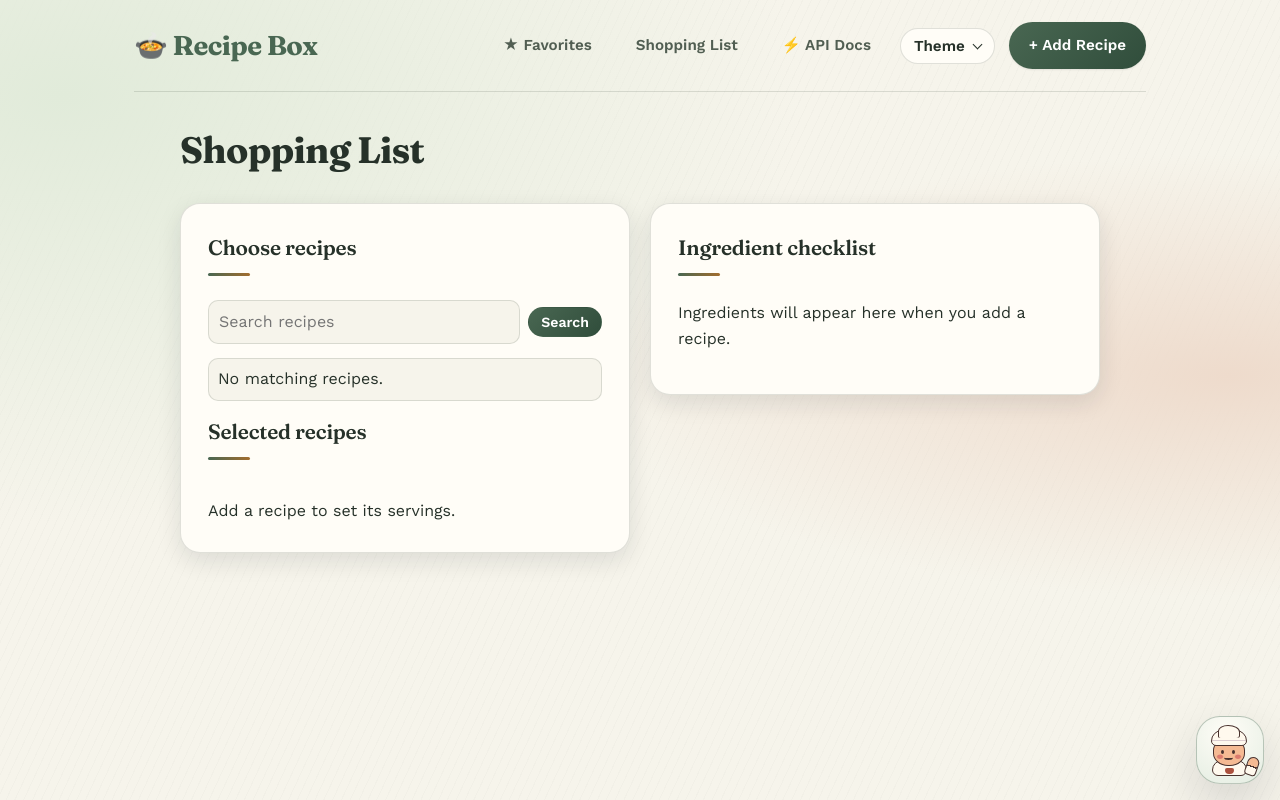
After one commit to nitheeshkumarth-byte/recipe-box, a Flask app: page /shopping-list in a window 1280 px wide. The commit adds this page. Run offline with Flask 3, Linux system fonts and the light colour scheme; data that the repository does not hold is empty; some libraries are stand-ins or nearby versions.

Commit message:
Add shopping lists, visual checks, and production monitoring

```diff
--- a/app.py
+++ b/app.py
@@ -655,6 +655,11 @@ def view_recipe(recipe_id):
     return render_template("recipe.html", recipe=recipe)
 
 
+@app.get("/shopping-list")
+def shopping_list():
+    return render_template("shopping_list.html")
+
+
 @app.route("/add", methods=["GET", "POST"])
 def add_recipe():
     if request.method == "POST":
--- /dev/null
+++ b/static/shopping-list.js
@@ -0,0 +1,288 @@
+const unitAliases = new Map(Object.entries({
+    cups: 'cup', teaspoons: 'tsp', teaspoon: 'tsp', tablespoons: 'tbsp', tablespoon: 'tbsp',
+    grams: 'g', gram: 'g', kilograms: 'kg', kilogram: 'kg', milliliters: 'ml', milliliter: 'ml',
+    liters: 'l', liter: 'l', ounces: 'oz', ounce: 'oz', pounds: 'lb', pound: 'lb',
+}));
+const storageKey = 'recipe-box-shopping-list';
+const quantities = new Intl.NumberFormat(undefined, { maximumSignificantDigits: 8 });
+
+function clean(value = '') {
+    return (value || '').normalize('NFKC').trim().replace(/\s+/g, ' ');
+}
+
+function ingredientsFor(selection) {
+    const totals = new Map();
+    for (const { recipe, servings } of selection) {
+        const scale = servings / recipe.servings;
+        for (const ingredient of recipe.ingredients) {
+            const name = clean(ingredient.name);
+            const rawUnit = clean(ingredient.unit).toLowerCase();
+            const unit = unitAliases.get(rawUnit) || rawUnit;
+            if (!name) continue;
+
+            const amount = ingredient.amount * scale;
+            const measured = Number.isFinite(amount) && amount > 0;
+            const key = JSON.stringify([name.toLowerCase(), unit, measured]);
+            const item = totals.get(key) || { key, name, unit, measured, amount: 0 };
+            if (measured) item.amount += amount;
+            totals.set(key, item);
+        }
+    }
+    return [...totals.values()].sort((a, b) => a.name.localeCompare(b.name) || a.unit.localeCompare(b.unit));
+}
+
+async function sessionStorageScope(sessionToken) {
+    if (!sessionToken || !globalThis.crypto?.subtle) return null;
+    const digest = await crypto.subtle.digest('SHA-256', new TextEncoder().encode(sessionToken));
+    return Array.from(new Uint8Array(digest), byte => byte.toString(16).padStart(2, '0')).join('');
+}
+
+function savedList(scope) {
+    try {
+        const saved = JSON.parse(sessionStorage.getItem(storageKey));
+        return scope && saved?.scope === scope && Array.isArray(saved.selection) && Array.isArray(saved.checked)
+            ? saved : null;
+    } catch {
+        return null;
+    }
+}
+
+function element(tag, text, className) {
+    const node = document.createElement(tag);
+    if (text) node.textContent = text;
+    if (className) node.className = className;
+    return node;
+}
+
+async function load(path, signal) {
+    const response = await fetch(path, { signal });
+    if (!response.ok) throw new Error('Could not load recipes. Please try again.');
+    return response.json();
+}
+
+export async function mountShoppingList(container, sessionToken) {
+    document.title = 'Shopping List · Recipe Box';
+    container.innerHTML = `
+        <section class="form-page shopping-list" aria-labelledby="shopping-title">
+            <h1 id="shopping-title" class="form-title">Shopping List</h1>
+            <div class="shopping-grid">
+                <section class="shopping-card" aria-labelledby="shopping-recipes">
+                    <h2 id="shopping-recipes" class="form-heading">Choose recipes</h2>
+                    <form class="shopping-search" role="search" aria-label="Find recipes for your shopping list">
+                        <input type="search" aria-label="Search recipes" placeholder="Search recipes">
+                        <button type="submit" class="action-btn">Search</button>
+                    </form>
+                    <ul class="shopping-options" aria-label="Available recipes"></ul>
+                    <nav class="shopping-pagination" aria-label="Recipe results pages" hidden>
+                        <button type="button" class="action-btn" data-previous>Previous</button>
+                        <span></span>
+                        <button type="button" class="action-btn" data-next>Next</button>
+                    </nav>
+                    <h2 class="form-heading">Selected recipes</h2>
+                    <ul class="shopping-selection"></ul>
+                    <p class="shopping-selection-empty">Add a recipe to set its servings.</p>
+                    <p class="shopping-status" role="status"></p>
+                </section>
+                <section class="shopping-card" aria-labelledby="shopping-ingredients">
+                    <h2 id="shopping-ingredients" class="form-heading">Ingredient checklist</h2>
+                    <p class="shopping-empty">Ingredients will appear here when you add a recipe.</p>
+                    <p class="shopping-progress" role="status" hidden></p>
+                    <ul class="shopping-checklist"></ul>
+                </section>
+            </div>
+        </section>`;
+
+    const form = container.querySelector('.shopping-search');
+    const options = container.querySelector('.shopping-options');
+    const selectedList = container.querySelector('.shopping-selection');
+    const selectionEmpty = container.querySelector('.shopping-selection-empty');
+    const status = container.querySelector('.shopping-status');
+    const checklist = container.querySelector('.shopping-checklist');
+    const empty = container.querySelector('.shopping-empty');
+    const emptyMessage = empty.textContent;
+    const progress = container.querySelector('.shopping-progress');
+    const pagination = container.querySelector('.shopping-pagination');
+    const previous = pagination.querySelector('[data-previous]');
+    const next = pagination.querySelector('[data-next]');
+    const picked = new Set();
+    const selected = new Map();
+    let page = 1;
+    let search = '';
+    let catalogRequest;
+    const scope = await sessionStorageScope(sessionToken);
+    const pending = new Set();
+
+    function save() {
+        if (!scope) return;
+        const selection = [...selected.values()].map(({ recipe, servings }) => ({ id: recipe.id, servings }));
+        try {
+            sessionStorage.setItem(storageKey, JSON.stringify({ scope, selection, checked: [...picked] }));
+        } catch {
+            // Some browsing modes disable session storage.
+        }
+    }
+
+    function clearCheckedIngredients(selection) {
+        for (const ingredient of ingredientsFor([selection])) picked.delete(ingredient.key);
+    }
+
+    function renderChecklist() {
+        const ingredients = ingredientsFor(selected.values());
+        empty.hidden = ingredients.length > 0;
+        empty.textContent = selected.size ? 'The selected recipes have no ingredients.' : emptyMessage;
+        progress.hidden = ingredients.length === 0;
+        function updateProgress() {
+            const checked = ingredients.filter(({ key }) => picked.has(key)).length;
+            progress.textContent = `${checked} of ${ingredients.length} checked`;
+        }
+        checklist.replaceChildren(...ingredients.map(item => {
+            const row = element('li');
+            const label = element('label');
+            const box = element('input');
+            box.type = 'checkbox';
+            box.checked = picked.has(item.key);
+            const unit = item.amount !== 1 && item.unit === 'cup' ? 'cups' : item.unit;
+            const quantity = item.measured ? quantities.format(item.amount) : '';
+            label.append(box, element('span', [quantity, unit, item.name].filter(Boolean).join(' ')));
+            box.addEventListener('change', () => {
+                if (box.checked) picked.add(item.key);
+                else picked.delete(item.key);
+                updateProgress();
+                save();
+            });
+            row.append(label);
+            return row;
+        }));
+        updateProgress();
+    }
+
+    function renderSelection(focusOptions = false) {
+        selectionEmpty.hidden = selected.size > 0;
+        selectedList.replaceChildren(...[...selected.values()].map(selection => {
+            const { recipe, servings } = selection;
+            const row = element('li');
+            const name = element('a', recipe.title);
+            name.href = `/recipe/${recipe.id}`;
+            const label = element('label', 'Servings ');
+            const count = element('input');
+            count.type = 'number';
+            count.min = '1';
+            count.max = '2147483647';
+            count.required = true;
+            count.value = servings;
+            count.setAttribute('aria-label', `Servings for ${recipe.title}`);
+            count.addEventListener('change', () => {
+                if (!count.checkValidity()) {
+                    count.reportValidity();
+                    count.value = selection.servings;
+                    return;
+                }
+                if (count.valueAsNumber === selection.servings) return;
+                clearCheckedIngredients(selection);
+                selection.servings = count.valueAsNumber;
+                renderChecklist();
+                save();
+            });
+            label.append(count);
+            const remove = element('button', 'Remove', 'action-btn');
+            remove.type = 'button';
+            remove.setAttribute('aria-label', `Remove ${recipe.title}`);
+            remove.addEventListener('click', () => {
+                clearCheckedIngredients(selection);
+                selected.delete(recipe.id);
+                renderSelection(true);
+                save();
+            });
+            const actions = element('div', '', 'shopping-selection-actions');
+            actions.append(label, remove);
+            row.append(name, actions);
+            return row;
+        }));
+        for (const button of options.querySelectorAll('button[data-recipe]')) {
+            const id = Number(button.dataset.recipe);
+            button.disabled = selected.has(id) || pending.has(id);
+            button.textContent = selected.has(id) ? 'Added' : 'Add';
+        }
+        if (focusOptions) form.querySelector('input').focus();
+        renderChecklist();
+    }
+
+    async function browse() {
+        catalogRequest?.abort();
+        const request = new AbortController();
+        catalogRequest = request;
+        options.setAttribute('aria-busy', 'true');
+        previous.disabled = true;
+        next.disabled = true;
+        try {
+            const params = new URLSearchParams({ q: search, page });
+            const data = await load(`/api/recipes?${params}`, request.signal);
+            options.replaceChildren(...data.recipes.map(summary => {
+                const row = element('li');
+                const add = element('button', 'Add', 'action-btn');
+                add.type = 'button';
+                add.dataset.recipe = summary.id;
+                add.setAttribute('aria-label', `Add ${summary.title}`);
+                add.addEventListener('click', async () => {
+                    pending.add(summary.id);
+                    add.disabled = true;
+                    status.textContent = '';
+                    try {
+                        const recipe = await load(`/api/recipes/${summary.id}`);
+                        const selection = { recipe, servings: recipe.servings };
+                        clearCheckedIngredients(selection);
+                        selected.set(recipe.id, selection);
+                        save();
+                    } catch (error) {
+                        status.textContent = error.message;
+                    } finally {
+                        pending.delete(summary.id);
+                        renderSelection();
+                    }
+                });
+                row.append(element('span', summary.title), add);
+                return row;
+            }));
+            if (!data.recipes.length) options.append(element('li', 'No matching recipes.'));
+            pagination.hidden = data.pages < 2;
+            previous.disabled = data.page <= 1;
+            next.disabled = data.page >= data.pages;
+            pagination.querySelector('span').textContent = `${data.page} / ${data.pages}`;
+            renderSelection();
+        } catch (error) {
+            if (error.name !== 'AbortError') status.textContent = 'Could not load recipes. Use Search to try again.';
+        } finally {
+            if (catalogRequest === request) options.removeAttribute('aria-busy');
+        }
+    }
+
+    form.addEventListener('submit', event => {
+        event.preventDefault();
+        status.textContent = '';
+        search = form.querySelector('input').value.trim();
+        page = 1;
+        browse();
+    });
+    previous.addEventListener('click', () => { page--; browse(); });
+    next.addEventListener('click', () => { page++; browse(); });
+
+    const saved = savedList(scope);
+    if (saved) {
+        const entries = saved.selection.filter(({ id, servings }) => Number.isInteger(id) && id > 0 &&
+            Number.isInteger(servings) && servings > 0 && servings <= 2147483647);
+        const recovered = await Promise.allSettled(entries.map(async ({ id, servings }) => ({
+            recipe: await load(`/api/recipes/${id}`), servings,
+        })));
+        for (const entry of recovered) if (entry.status === 'fulfilled') selected.set(entry.value.recipe.id, entry.value);
+        for (const { key } of ingredientsFor(selected.values())) if (saved.checked.includes(key)) picked.add(key);
+        if (recovered.some(entry => entry.status === 'rejected')) status.textContent = 'Some saved recipes are unavailable.';
+    }
+    renderSelection();
+    await browse();
+}
+
+const shoppingPage = document.getElementById('shopping-list');
+if (shoppingPage) {
+    const sessionToken = document.querySelector('meta[name="csrf-token"]')?.content;
+    mountShoppingList(shoppingPage, sessionToken);
+}
--- a/static/style.css
+++ b/static/style.css
@@ -1809,3 +1809,126 @@ a.tag:hover {
     color: var(--ink-soft);
     box-shadow: none;
 }
+
+.shopping-list {
+    max-width: 920px;
+}
+
+.shopping-grid {
+    display: grid;
+    grid-template-columns: repeat(2, minmax(0, 1fr));
+    align-items: start;
+    gap: 20px;
+}
+
+.shopping-card {
+    display: grid;
+    gap: 14px;
+    min-width: 0;
+    padding: clamp(16px, 3vw, 27px);
+    border: 1px solid var(--line);
+    border-radius: 20px;
+    background: var(--paper);
+    box-shadow: var(--shadow-md);
+}
+
+.shopping-search,
+.shopping-pagination,
+.shopping-selection-actions {
+    display: flex;
+    align-items: center;
+    flex-wrap: wrap;
+    gap: 8px;
+}
+
+.shopping-search input,
+.shopping-selection input {
+    min-width: 0;
+    padding: 8px 10px;
+    border: 1px solid var(--line);
+    border-radius: 10px;
+    background: var(--cream);
+    color: var(--ink);
+    font: inherit;
+}
+
+.shopping-search input {
+    flex: 1 1 140px;
+}
+
+.shopping-selection input {
+    width: 4.5em;
+}
+
+.shopping-options,
+.shopping-selection,
+.shopping-checklist {
+    display: grid;
+    gap: 6px;
+    list-style: none;
+}
+
+.shopping-card li {
+    display: flex;
+    align-items: center;
+    justify-content: space-between;
+    gap: 8px;
+    padding: 7px 9px;
+    border: 1px solid var(--line);
+    border-radius: 10px;
+    background: var(--cream);
+    overflow-wrap: anywhere;
+}
+
+.shopping-selection li {
+    flex-wrap: wrap;
+}
+
+.shopping-selection a {
+    color: var(--accent-deep);
+    font-weight: 600;
+}
+
+.shopping-card .action-btn {
+    padding: 6px 12px;
+    font-size: .88rem;
+}
+
+.shopping-card .action-btn:disabled {
+    opacity: .58;
+    cursor: default;
+    transform: none;
+}
+
+.shopping-checklist label {
+    display: flex;
+    align-items: baseline;
+    gap: 10px;
+    width: 100%;
+    cursor: pointer;
+}
+
+.shopping-checklist input {
+    accent-color: var(--accent);
+}
+
+.shopping-checklist input:checked + span {
+    color: var(--ink-faint);
+    text-decoration: line-through;
+}
+
+.shopping-progress,
+.shopping-status {
+    color: var(--ink-soft);
+    font-size: .88rem;
+}
+
+.shopping-status:empty {
+    display: none;
+}
+
+@media (max-width: 640px) {
+    .shopping-grid {
+        grid-template-columns: minmax(0, 1fr);
+    }
+}
--- a/templates/base.html
+++ b/templates/base.html
@@ -38,6 +38,7 @@
             <div class="nav-links">
                 {% if not config.ACCOUNT_AUTH or g.recipe_user_id %}
                 <a href="{{ url_for('home', favorites='1') }}" class="nav-link">★ Favorites</a>
+                <a href="{{ url_for('shopping_list') }}" class="nav-link">Shopping List</a>
                 <a href="{{ url_for('swagger_bp.swagger_ui') }}" class="nav-link"
                     target="_blank">⚡ API Docs</a>
                 {% endif %}
--- /dev/null
+++ b/templates/shopping_list.html
@@ -0,0 +1,6 @@
+{% extends "base.html" %}
+{% block title %}Shopping List · Recipe Box{% endblock %}
+{% block content %}
+<div id="shopping-list"><p role="status">Loading shopping list…</p></div>
+<script type="module" src="{{ url_for('static', filename='shopping-list.js') }}"></script>
+{% endblock %}
--- a/vercel.mjs
+++ b/vercel.mjs
@@ -25,7 +25,7 @@ export const config = {
     outputDirectory: 'web/dist',
     rewrites: [
         ...forwarded.map(source => ({ source, destination: `${backend}${source}` })),
-        ...['/add', '/recipe/:id', '/edit/:id'].map(source => ({ source, destination: '/index.html' })),
+        ...['/add', '/recipe/:id', '/edit/:id', '/shopping-list'].map(source => ({ source, destination: '/index.html' })),
     ],
     headers: [{ source: '/(.*)', headers: [{ key: 'X-Content-Type-Options', value: 'nosniff' }] }],
 };
--- a/web/app.js
+++ b/web/app.js
@@ -21,6 +21,7 @@ async function start() {
         const session = await api('/api/session');
         window.csrfHeaders = { 'X-CSRF-Token': session.csrf_token };
         document.getElementById('favorites-link').hidden = false;
+        document.getElementById('shopping-link').hidden = false;
         document.getElementById('api-docs-link').hidden = false;
         document.getElementById('add-link').hidden = false;
         document.getElementById('editor-sign-in').hidden = !session.editor_available || session.editor_signed_in;
@@ -36,6 +37,9 @@ async function start() {
             else renderRecipe(content, recipe);
         } else if (path === '/add') {
             renderEditor(content);
+        } else if (path === '/shopping-list') {
+            const { mountShoppingList } = await import('../static/shopping-list.js');
+            await mountShoppingList(content, session.csrf_token);
         } else if (path === '/') {
             await renderCollection(results);
         } else {
--- a/web/index.html
+++ b/web/index.html
@@ -20,6 +20,7 @@
             <a class="logo" href="/">🍲 Recipe Box</a>
             <div class="nav-links">
                 <a href="/?favorites=1" class="nav-link" id="favorites-link" hidden>★ Favorites</a>
+                <a href="/shopping-list" class="nav-link" id="shopping-link" hidden>Shopping List</a>
                 <a href="/apidocs" class="nav-link" id="api-docs-link" target="_blank" rel="noopener" hidden>⚡ API Docs</a>
                 <div class="theme-picker" hidden>
                     <button type="button" id="theme-toggle" class="theme-toggle" aria-expanded="false" aria-controls="theme-palettes">Theme</button>
```
Also changed, not shown: docs/operations.md (+4 -0 lines), scripts/monitor_production.py (added, +74 -0 lines), tests/layout_parity.py (added, +50 -0 lines), tests/split_browser_smoke.py (+29 -2 lines), .github/workflows/checks.yml, .github/workflows/production-monitor.yml (added), 1 other file.
